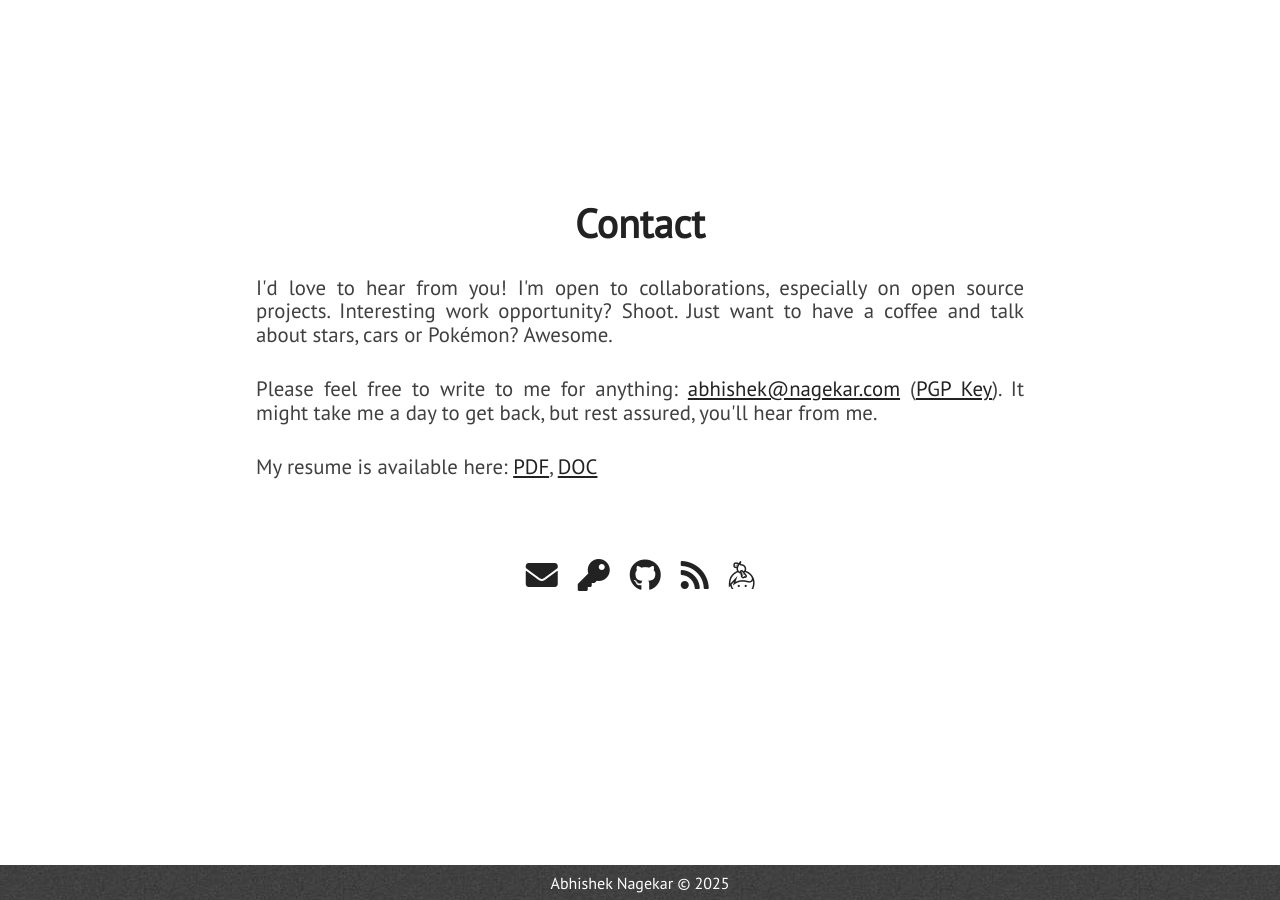
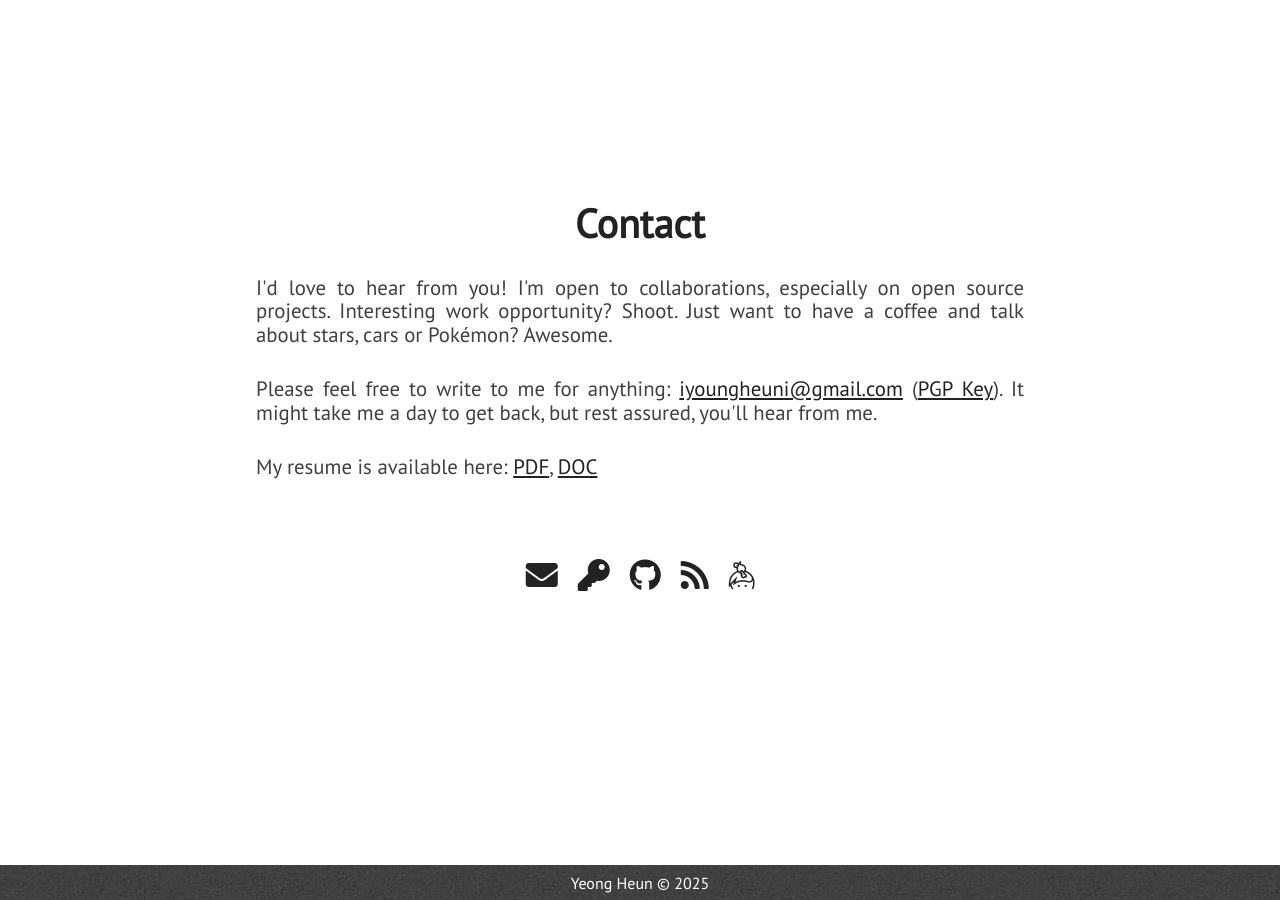
Before and after one commit to yeongheun/yeongheun, a Jekyll site: the page built from index.html, in a window 1280 px wide and 900 px high, scrolled down 5081 px. Built offline with Jekyll 4.4.1, drawn with Linux system fonts in a browser that asks for light colours; nearby versions of some CDN libraries; some of the changed text lies outside the part shown.

Commit message:
[style] : 신상 수정

```diff
--- a/_config.yml
+++ b/_config.yml
@@ -1,18 +1,18 @@
-title: Abhishek Nagekar
-description: Web & Security Engineer
-site_title: '@abhn - Abhishek Nagekar'
+title: Yeong Heun
+description: Computer Engineering Student
+site_title: Yeong Heun | Computer Engineering Student
 
 # Build settings
 markdown: kramdown
 exclude: [vendor/ruby]
 
 # Personalization
-github_username: abhn
-blog_url: https://www.nagekar.com
-email: abhishek@nagekar.com
-keybase_username: abhn
-twitter_username: abhn_
-reddit_username: abhn
+github_username: yeongheun
+blog_url: https://velog.io/@0nee/posts
+email: iyoungheuni@gmail.com
+keybase_username: yeongheun
+twitter_username: yeongheun
+reddit_username: yeongheun
 
 # absolute or relative
 profile_picture: assets/images/pp.jpg
```
